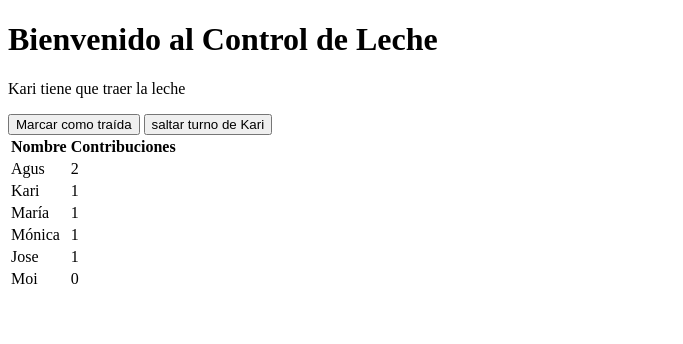
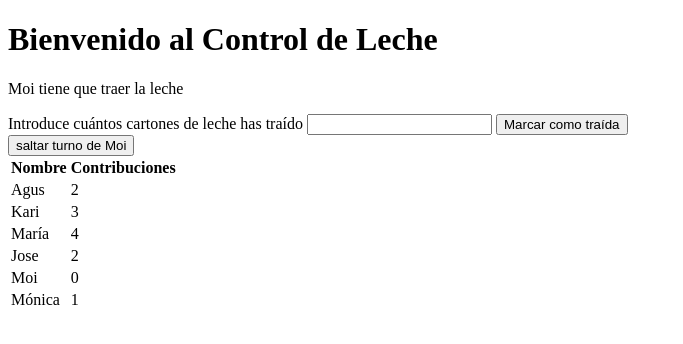
Before and after one commit to krawid/leche, a Flask app: page / in a window 1280 px wide. Shown: the top 344 px of the page, without its empty margins (0-683 px from the left). Run offline with Flask 3, Linux system fonts and the light colour scheme.

Commit message:
añadidas validaciones del lado cliente y servidor y manejo de errores

```diff
--- a/app.py
+++ b/app.py
@@ -1,4 +1,4 @@
-from flask import Flask, render_template, request, redirect, url_for, session
+from flask import Flask, render_template, request, redirect, url_for, session, flash
 import json
 import os
 
@@ -31,9 +31,14 @@ def home():
     es_solicitud_post = False
     if request.method == "POST":
         if request.form["action"] == "marcar":
-            datos["lista"][datos["indice_actual"]]["contribuciones"] += 1
-            datos["indice_actual"] = (datos["indice_actual"] + 1) % len(datos["lista"])
-            print("índice incrementado")
+            cantidad_str = request.form.get("cantidad")
+            if cantidad_str.isdigit() and int(cantidad_str) > 0:
+                cantidad = int(cantidad_str)
+                datos["lista"][datos["indice_actual"]]["contribuciones"] += cantidad
+                datos["indice_actual"] = (datos["indice_actual"] + 1) % len(datos["lista"])
+            else:
+                flash("debes introducir al menos un cartón de leche", "error")
+                return redirect(url_for("home"))
         elif request.form["action"] == "saltar":
             if datos["indice_actual"] < len(datos["lista"]) - 1:
                 datos["lista"].append(datos["lista"].pop(datos["indice_actual"]))
--- a/data/estado.json
+++ b/data/estado.json
@@ -1 +1 @@
-{"lista": [{"nombre": "Agus", "contribuciones": 2}, {"nombre": "Kari", "contribuciones": 1}, {"nombre": "María", "contribuciones": 1}, {"nombre": "Mónica", "contribuciones": 1}, {"nombre": "Jose", "contribuciones": 1}, {"nombre": "Moi", "contribuciones": 0}], "indice_actual": 1}
+{"lista": [{"nombre": "Agus", "contribuciones": 2}, {"nombre": "Kari", "contribuciones": 3}, {"nombre": "María", "contribuciones": 4}, {"nombre": "Jose", "contribuciones": 2}, {"nombre": "Moi", "contribuciones": 0}, {"nombre": "Mónica", "contribuciones": 1}], "indice_actual": 4}
--- a/templates/index.html
+++ b/templates/index.html
@@ -5,10 +5,22 @@
     <title>Control de Leche</title>
 </head>
 <body>
+    {% if get_flashed_messages() %}
+        <ul>
+            {% for message in get_flashed_messages() %}
+                <li role ="alert">{{ message }}</li>
+            {% endfor %}
+        </ul>
+    {% endif %}
+
     <h1>Bienvenido al Control de Leche</h1>
     <p {% if es_solicitud_post %} role="alert"{%endif%}> {{ proximo }} tiene que traer la leche</p>
     <form method="post">
+        <label for="cantidad">Introduce cuántos cartones de leche has traído</label>
+        <input type="text" name="cantidad" id="cantidad">
         <button type="submit" name="action" value="marcar">Marcar como traída</button>
+    </form>
+    <form method="post">
         <button type="submit" name="action" value="saltar">saltar turno de {{ proximo }}</button>
     </form>
 
```
